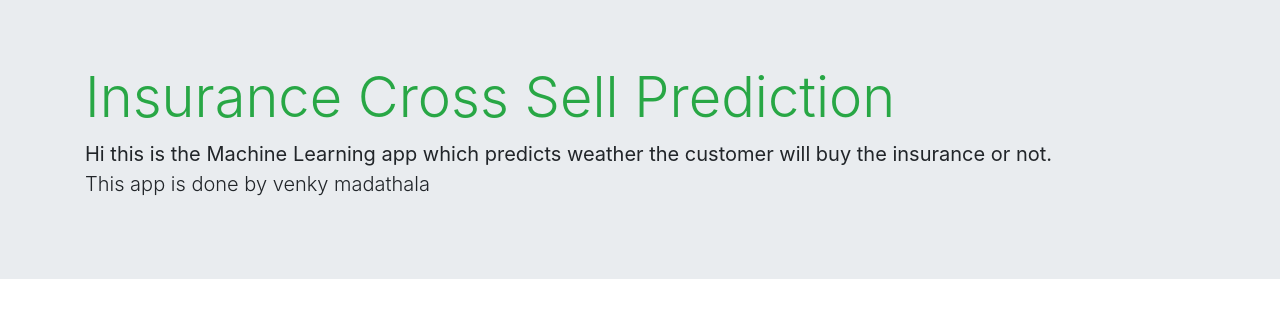
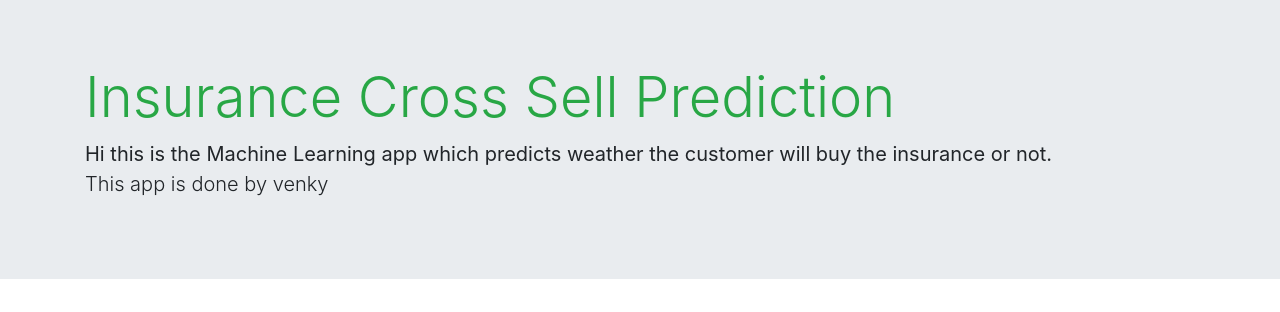
Before and after one commit to venkat1506/Health-Insurance-Cross-Sell-Prediction, a Flask app: page / in a window 1280 px wide. Shown: the top 312 px of the page. Run offline with Flask 2, Linux system fonts and the light colour scheme; some libraries are stand-ins or nearby versions.

Commit message:
Update home.html

```diff
--- a/templates/home.html
+++ b/templates/home.html
@@ -11,7 +11,7 @@
     <div class="jumbotron jumbotron-fluid"  >
         <div class="container" >
              <h1 class="display-4" style="color:#28a745">Insurance Cross Sell Prediction</h1>
-            <p class="lead" style="color:light white " ><b>Hi this is the Machine Learning app which predicts weather the customer will buy the insurance or not.</b><br>This app is done by venky madathala
+            <p class="lead" style="color:light white " ><b>Hi this is the Machine Learning app which predicts weather the customer will buy the insurance or not.</b><br>This app is done by venky
 
         </div>
     </div>
```
